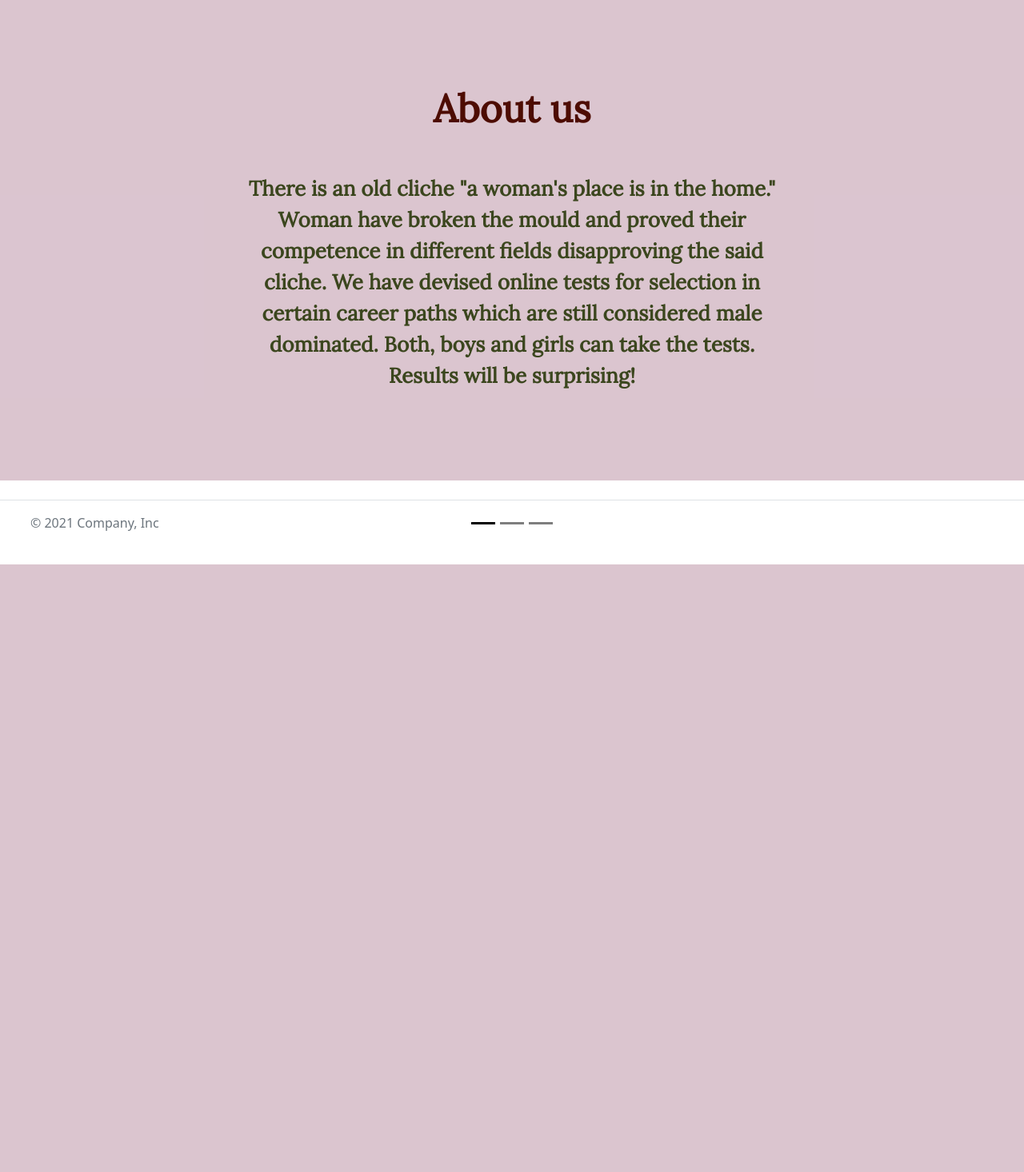
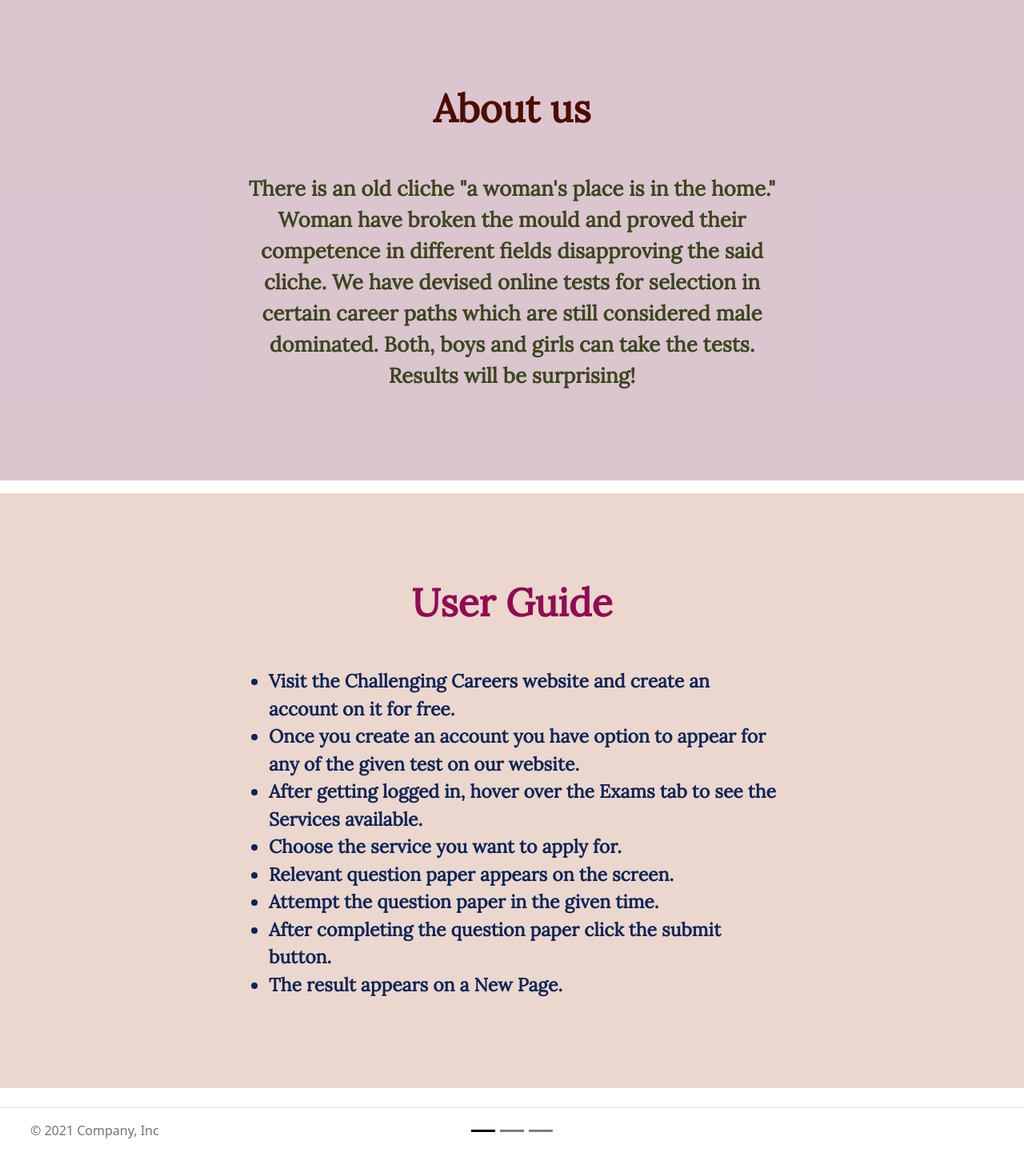
Before and after one commit to sarthakkathpalia/challenging-careers, a PHP site: page /logout.html in a window 1280 px wide. Shown: the part 773-2239 px from the top of the page at 80% size. Before the commit the page ends 1479 px from the top, so only its background shows below. Run offline with PHP 8.4, Linux system fonts and the light colour scheme; some libraries are stand-ins or nearby versions.

Commit message:
minor changes

```diff
--- a/BSF.html
+++ b/BSF.html
@@ -20,6 +20,8 @@
 <div id="results"></div>
 <script src="BSF.js">
 </script>
+<br>
+<a class="result" href="result.html">Result</a>
 </div>
 </body>
 </html>
--- a/NDA.html
+++ b/NDA.html
@@ -21,6 +21,8 @@
 <div id="results"></div>
 <script src="NDA.js">
 </script>
+<br>
+<a class="result" href="result.html">Result</a>
 </div>
 </body>
 </html>
--- a/Police Services.html
+++ b/Police Services.html
@@ -21,6 +21,8 @@
 <div id="results"></div>
 <script src="Police Services.js">
 </script>
+<br>
+<a class="result" href="result.html">Result</a>
 </div>
 </body>
 </html>
--- a/login.html
+++ b/login.html
@@ -87,7 +87,7 @@
 
       </form>
       <a class="signup" href="signup.html">
-        <h6>New to xyz? Create an account</h6>
+        <h6>New to Challenging Careers? Create an account</h6>
       </a>
     </div>
   </div>
--- a/logout.html
+++ b/logout.html
@@ -43,11 +43,11 @@
             <div class="nav-item dropdown">
 
               <li class="nav-item">
-                <a class="nav-link" href="./TB.html#AboutUs">About Us</a>
+                <a class="nav-link" href="./logout.html#AboutUs">About Us</a>
               </li>
 
               <li class="nav-item">
-                <a class="nav-link" href="./TB.html#Guide">Guide</a>
+                <a class="nav-link" href="./logout.html#Guide">Guide</a>
               </li>
 
               <li class="nav-item">
@@ -124,6 +124,30 @@
   </div>
 </div>
 </section>
+
+<section id="Guide">
+  <div  class="Guide">
+    <div class=" position-relative overflow-hidden p-3 p-md-5 m-md-3 ">
+      <div class=" box2 col-md-8 p-lg-5 mx-auto ">
+        <h1 class="display-5  ">User Guide</h1>
+        <ul class="lead ">
+
+      <li> Visit the Challenging Careers website and create an account on it for free.</li>
+        <li> Once you create an account you have option to appear for any of the given test on our website.</li>
+          <li> After getting logged in, hover over the Exams tab to see the Services available.</li>
+          <li> Choose the service you want to apply for. </li>
+          <li> Relevant question paper appears on the screen. </li>
+          <li> Attempt the question paper in the given time. </li>
+          <li> After completing the question paper click the submit button.</li>
+          <li> The result appears on a New Page. </li>
+        </ul>
+
+      </div>
+      <div class="product-device shadow-sm d-none d-md-block"></div>
+      <div class="product-device product-device-2 shadow-sm d-none d-md-block"></div>
+    </div>
+  </div>
+  </section>
   <footer class="d-flex flex-wrap justify-content-between align-items-center py-3 my-4 border-top">
     <div class="col-md-4 d-flex align-items-center">
       <a href="/" class="mb-3 me-2 mb-md-0 text-muted text-decoration-none lh-1">
--- a/result.html
+++ b/result.html
@@ -14,7 +14,7 @@
     <div class="navb">
         <nav class="navbar navbar-expand-lg bg-dark navbar-dark " height=50px>
             <div class="container-fluid">
-                <a class="navbar-brand" href="./TB.html">Tea Baggins</a>
+                <a class="navbar-brand" href="./TB.html">Challenging Careers</a>
                 <button class="navbar-toggler" type="button" data-bs-toggle="collapse"
                     data-bs-target="#navbarSupportedContent" aria-controls="navbarSupportedContent"
                     aria-expanded="false" aria-label="Toggle navigation">
```
Also changed, not shown: BSF.css (+16 -0 lines), NDA.css (+16 -0 lines), Police Services.css (+16 -0 lines), CSS/logout.css (line endings or trailing spaces).
